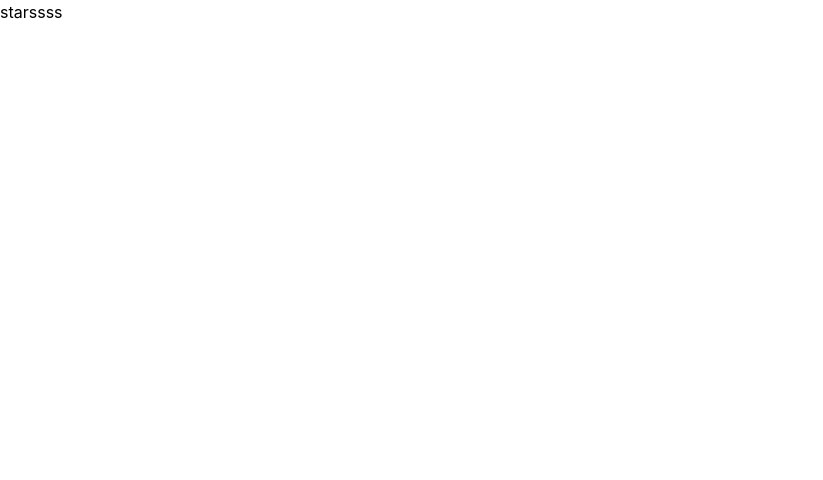
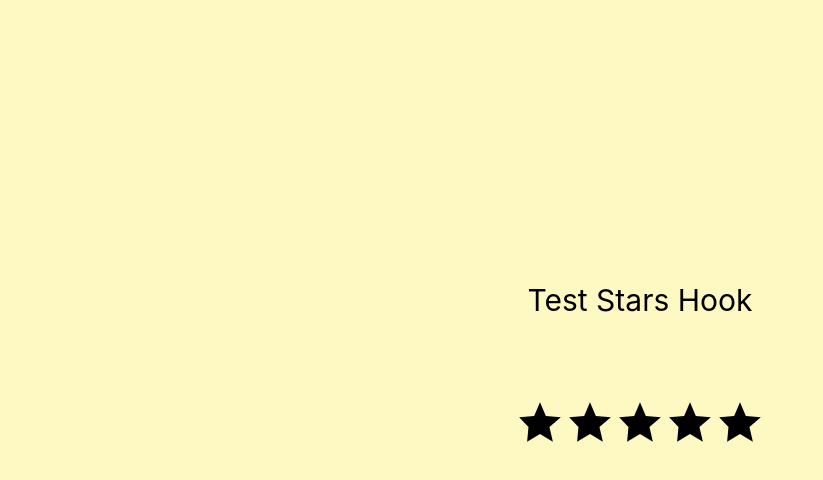
Before and after one commit to khaterehnaseri444-ui/customHooks, a React (Vite) app in the folder vite/: page /stars in a window 1280 px wide. Shown: the top 480 px of the page, without its empty margins (0-823 px from the left). Built offline with nearby package versions, Linux system fonts and the light colour scheme.

Commit message:
feat : adjust stars custom hook

```diff
--- /dev/null
+++ b/vite/src/core/hooks/stars/Stars.jsx
@@ -0,0 +1,39 @@
+import React, { useState } from "react";
+
+function Stars({ stars = 5 }) {
+  const [selectedStar, setSelectedStar] = useState(0);
+  const [hover, setHover] = useState(0);
+  const starsIndexHandler = (i) => {
+    setSelectedStar(i);
+  };
+
+  const starsColorHandler = (i) => {
+    if (selectedStar >= i || hover >= i) {
+      return "gold";
+    }
+  };
+  return (
+    <div className="w-full h-50 flex items-center justify-center gap-0">
+      {Array.from({ length: stars }, (_, index) => (
+        <React.Fragment key={index}>
+          <button
+            onClick={() => starsIndexHandler(index + 1)}
+            onMouseEnter={() => setHover(index + 1)}
+            onMouseLeave={() => setHover(0)}
+            className="cursor-pointer"
+          >
+            <svg
+              width="50"
+              height="50"
+              viewBox="0 0 24 24"
+              fill={starsColorHandler(index + 1)}
+            >
+              <path d="M12 17.27L18.18 21 16.54 13.97 22 9.24l-7.19-.62L12 2 9.19 8.62 2 9.24l4.46 4.73L5.82 21z" />
+            </svg>
+          </button>
+        </React.Fragment>
+      ))}
+    </div>
+  );
+}
+export default Stars;
--- a/vite/src/pages/StarsTest.jsx
+++ b/vite/src/pages/StarsTest.jsx
@@ -1,9 +1,11 @@
 import React from 'react';
+import Stars from '../core/hooks/stars/Stars';
 
 function StarsTest() {
     return (
-        <div>
-            starssss
+        <div className='w-full h-200 bg-yellow-100 flex items-center justify-center flex-col'>
+            <h1 className='text-[30px]'>Test Stars Hook</h1>
+            <Stars stars={5}/>
         </div>
     );
 }
```
